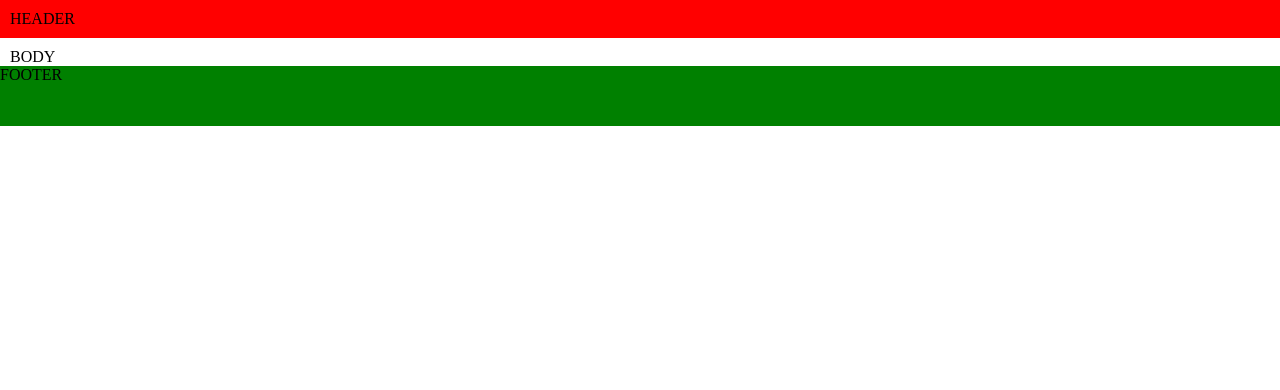
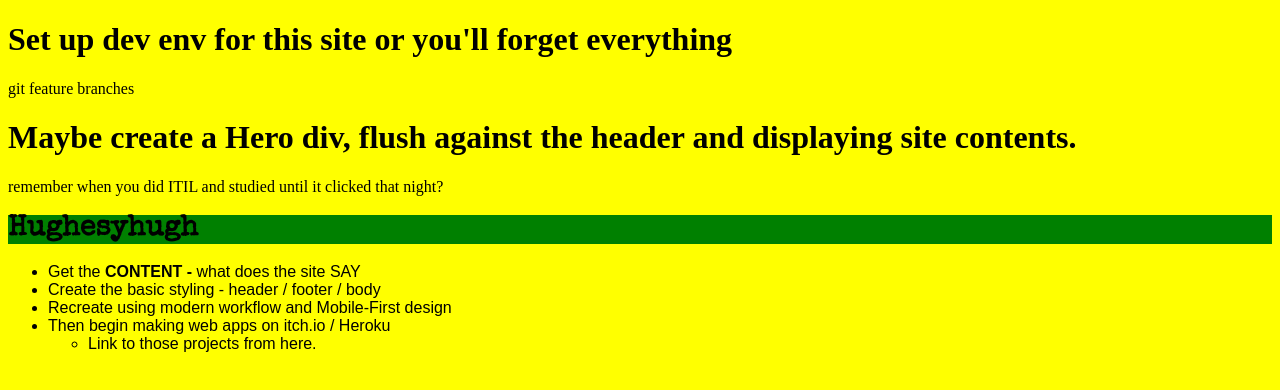
Before and after one commit to HughesyHugh/HughesyHugh.github.io, a website: page index.html in a window 1280 px wide. Drawn offline with nearby package versions, Linux system fonts and the light colour scheme.

```diff
--- a/index.html
+++ b/index.html
@@ -7,12 +7,31 @@
 </head>
 
 <body>
-		<div id="container">
-			<div id="header">HEADER</div>
-			<div id="body">BODY</div>
-			<div id="footer">FOOTER</div>
+
+	<h1>Set up dev env for this site or you'll forget everything</h1>
+	<p>git feature branches</p>
+
+	<h1>Maybe create a Hero div, flush against the header and displaying site contents.</h1>
+
+	<p>remember when you did ITIL and studied until it clicked that night?</p>
+
+	<div class="header">
+		<h1 class="logo">Hughesyhugh</h1>
 	</div>
 
+	<div class="wrapper">
+		<div class="message">
+			<ul>
+				<li>Get the <strong>CONTENT -</strong> what does the site SAY</li>
+				<li>Create the basic styling - header / footer / body</li>
+				<li>Recreate using modern workflow and Mobile-First design</li>
+				<li>Then begin making web apps on itch.io / Heroku</li>
+				<ul>
+					<li>Link to those projects from here.</li>
+				</ul>
+			</ul>
+		</div>
+	</div>
 </body>
 
 </html>
--- a/styles/styles.css
+++ b/styles/styles.css
@@ -1,30 +1,24 @@
+@import url("https://fonts.googleapis.com/css?family=Special+Elite");
+
 body {
+	background-color: yellow;
+}
+
+.header {
+	width: 100%;
 	margin: 0;
 	padding: 0;
-	height: 100%;
+	background-color: green;
+	top: 0;
+	left: 0;
 }
 
-#container {
-	min-height: 100%;
-	height: 100%;
-	position: relative;
+.logo {
+	font-family: 'Special Elite', cursive;
+	font-size: 1.8rem;
 }
 
-#header {
-	background: red;
-	padding: 10px;
+ul li {
+	font-family: sans-serif;
+	font-size: 1rem;
 }
-
-#body {
-	padding: 10px;
-	padding-bottom: 60px
-
-}
-
-#footer {
-   position:absolute;
-   bottom:0;
-   width:100%;
-   height:60px;
-   background: green;
-}
```
Also changed, not shown: package.json (added, +19 -0 lines), README.md. Lines whose indentation alone changed are shown as unchanged.
